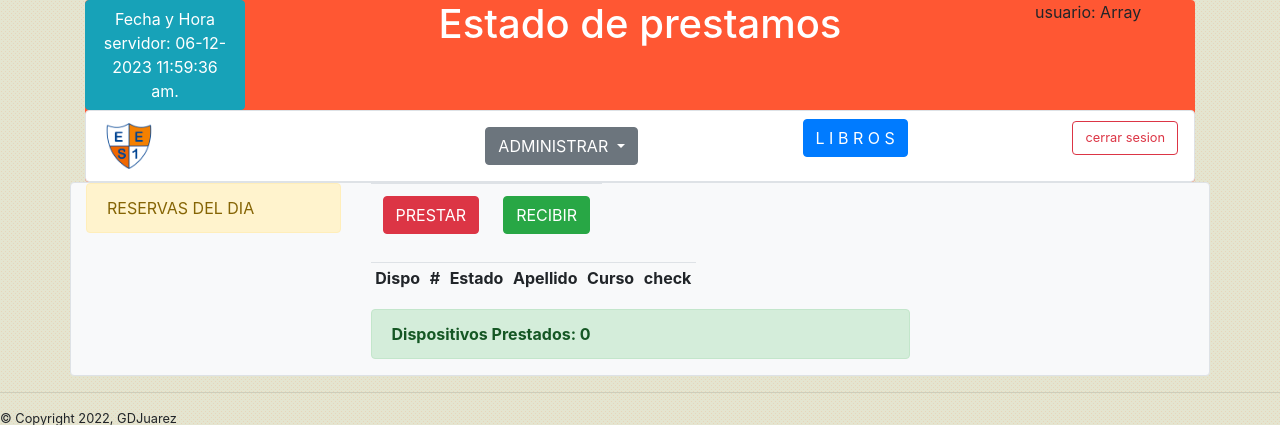
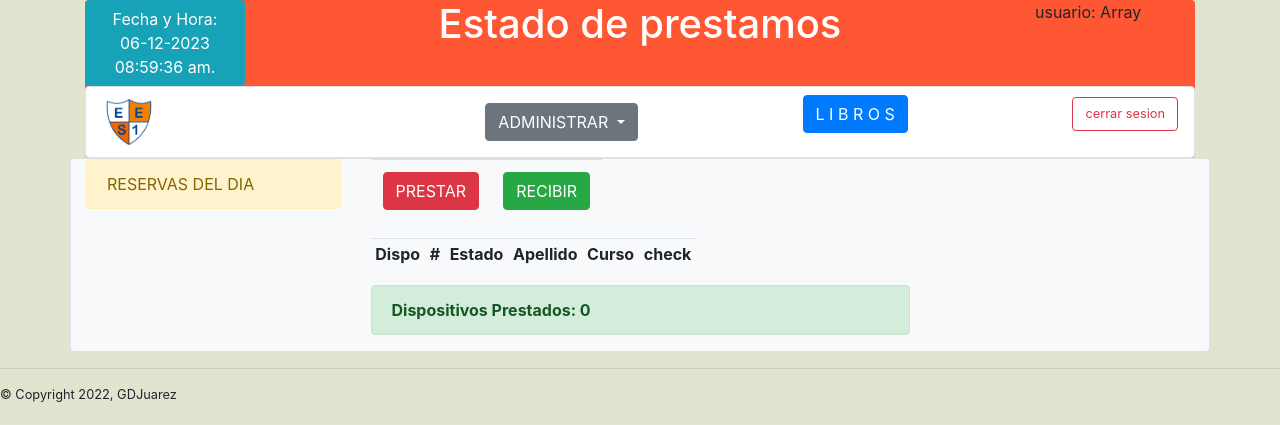
Before and after one commit to gdjuarez/Ematp_Pmos_POO, a PHP site: page /prestamos/menu.php in a window 1280 px wide. Shown: the top 425 px of the page. Run offline with PHP 8.4, Linux system fonts and the light colour scheme; the visitor is signed in with stand-in values (Sample User, id 1); data that the repository does not hold is empty; some libraries are stand-ins or nearby versions.

Commit message:
Update menu.php

```diff
--- a/prestamos/menu.php
+++ b/prestamos/menu.php
@@ -16,6 +16,10 @@ if ($_SESSION['logged'] == 'yes' and $_SESSION['roll'] <= '2') {
 require("../clases/class_conexion.php");
 require("../clases/class_dispositivo.php");
 require("../clases/class_reservas.php");
+
+
+	// Establecer la zona horaria predeterminada a usar. Disponible desde PHP 5.1
+	date_default_timezone_set('America/Argentina/Buenos_Aires');
 
 // fecha y hora del servidor
 $DateAndTime = date('m-d-Y h:i:s a', time());
@@ -74,7 +78,7 @@ $array_reservas=$mis_reservas->get_reservas($dia);
             <div class="row">
                 <div class="col-lg-2">
                     <div class="boton btn btn-info ">
-                        <?php echo "Fecha y Hora servidor:  $DateAndTime."  ?>
+                        <?php echo "Fecha y Hora:  $DateAndTime."  ?>
                     </div>
 
                 </div>
```
